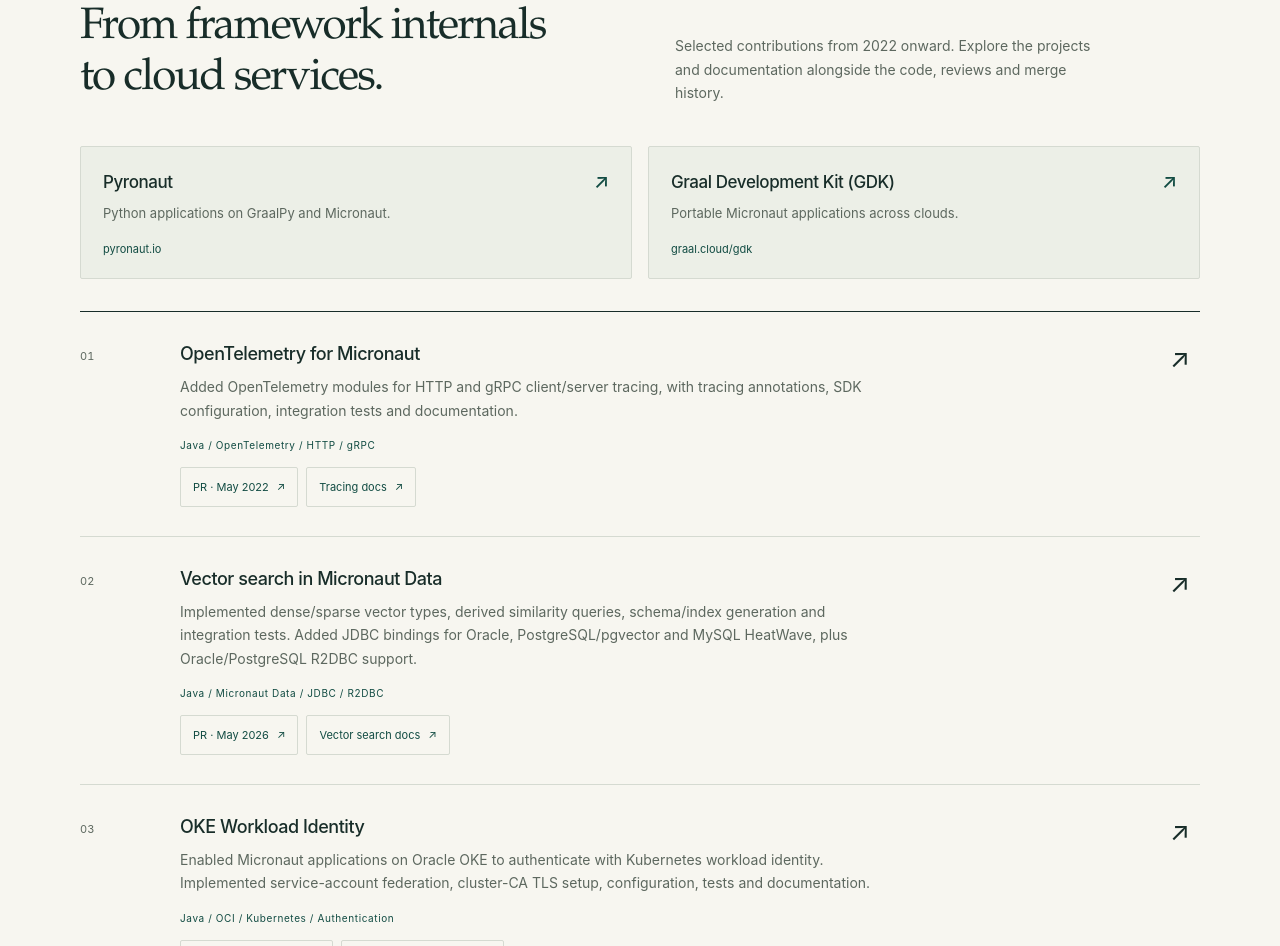
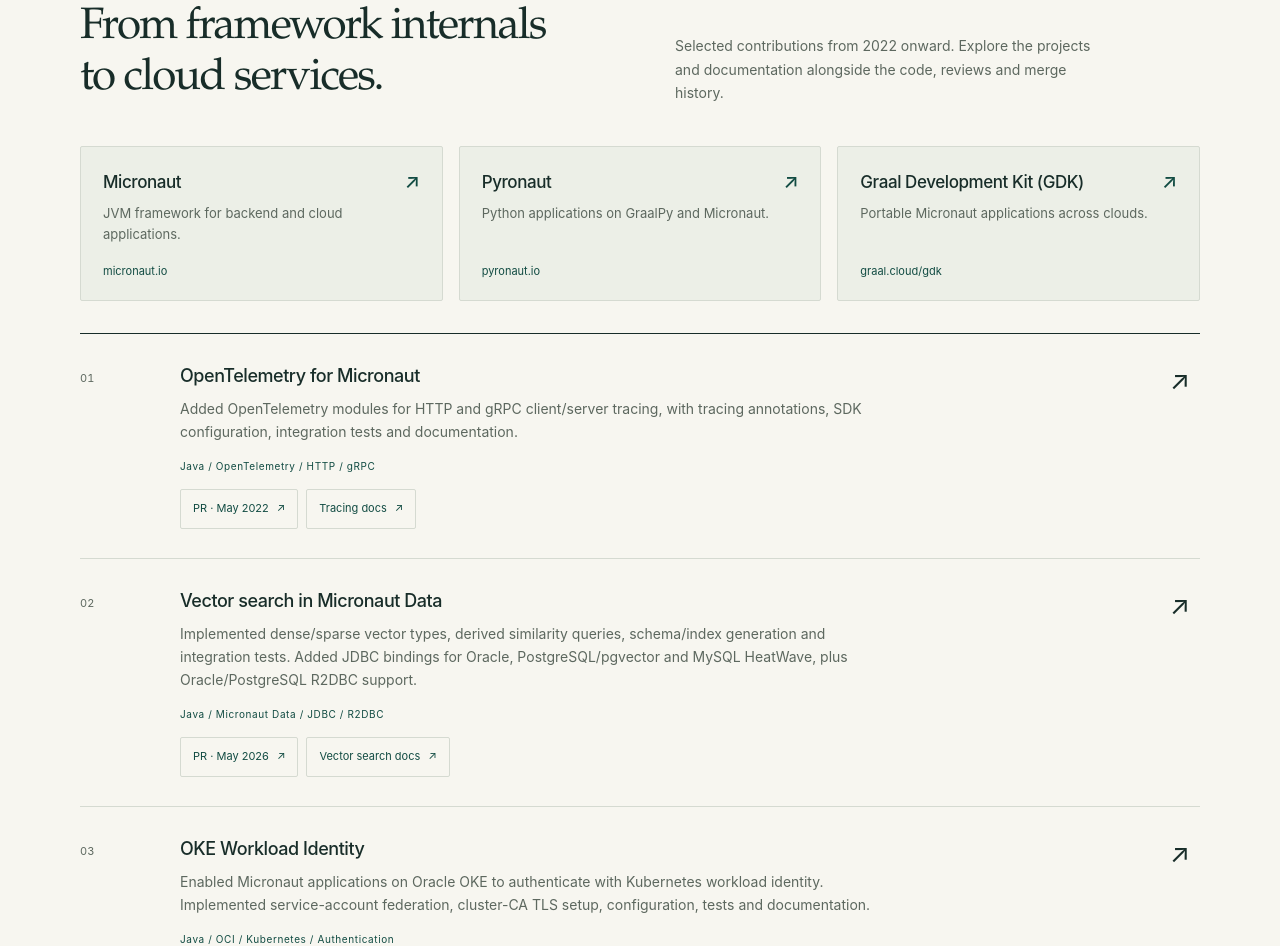
Before and after one commit to n0tl3ss/n0tl3ss.github.io, a website: page site/index.html in a window 1280 px wide. Shown: the part 1014-1960 px from the top of the page. Drawn offline with Linux system fonts and the light colour scheme.

Commit message:
Lead project links with Micronaut

```diff
--- a/site/index.html
+++ b/site/index.html
@@ -133,6 +133,11 @@
         <p>Selected contributions from 2022 onward. Explore the projects and documentation alongside the code, reviews and merge history.</p>
       </div>
       <nav class="project-links" aria-label="Project websites">
+        <a class="project-link" href="https://micronaut.io/" target="_blank" rel="noopener noreferrer">
+          <span class="project-name">Micronaut <span aria-hidden="true">↗</span></span>
+          <span class="project-description">JVM framework for backend and cloud applications.</span>
+          <span class="project-domain">micronaut.io</span>
+        </a>
         <a class="project-link" href="https://pyronaut.io/" target="_blank" rel="noopener noreferrer">
           <span class="project-name">Pyronaut <span aria-hidden="true">↗</span></span>
           <span class="project-description">Python applications on GraalPy and Micronaut.</span>
--- a/site/styles.css
+++ b/site/styles.css
@@ -68,7 +68,7 @@ h1 em { font-weight:400; }
 h2 { font-family:var(--serif); font-size:44px; font-weight:400; line-height:1.14; letter-spacing:-.04em; }
 .section-heading > p:last-child:not(.eyebrow) { align-self:end; color:var(--muted); font-size:14px; max-width:420px; }
 h3 { font-size:18px; line-height:1.4; font-weight:550; letter-spacing:-.025em; }
-.project-links { display:grid; grid-template-columns:repeat(2,minmax(0,1fr)); gap:16px; margin-bottom:32px; }
+.project-links { display:grid; grid-template-columns:repeat(3,minmax(0,1fr)); gap:16px; margin-bottom:32px; }
 .project-link { display:flex; flex-direction:column; padding:20px 22px; border:1px solid var(--line); background:var(--tint); border-radius:2px; }
 .project-link:hover { border-color:var(--green); text-decoration:none; }
 .project-name { display:flex; justify-content:space-between; align-items:baseline; gap:16px; font-size:17px; font-weight:550; line-height:1.4; letter-spacing:-.025em; }
```
